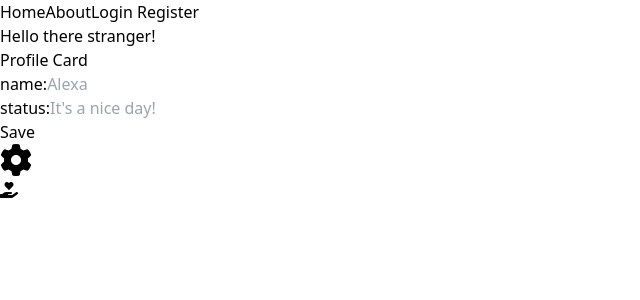
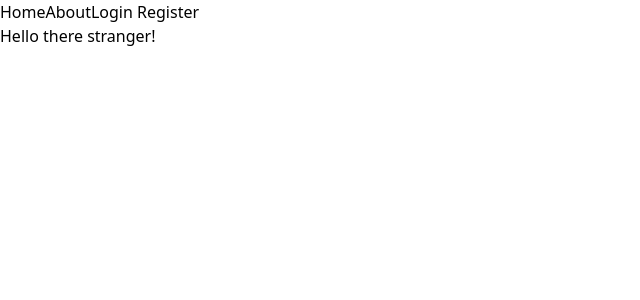
Before and after one commit to u-s-c-l/i-t-t-w-s-d, a React (Create React App) app: page / in a window 1280 px wide. Shown: the top 300 px of the page, without its empty margins (0-640 px from the left). Built offline with nearby package versions, Linux system fonts and the light colour scheme.

Commit message:
removed userprofile in home

```diff
--- a/src/pages/Home/index.js
+++ b/src/pages/Home/index.js
@@ -1,12 +1,10 @@
 import React from "react";
-import UserProfile from "../../pages/UserProfile";
 
 function Home() {
   return (
     <>
       <div id="welcome_div">
         <h1> Hello there stranger! </h1>
-        <UserProfile />
       </div>
     </>
   );
```
